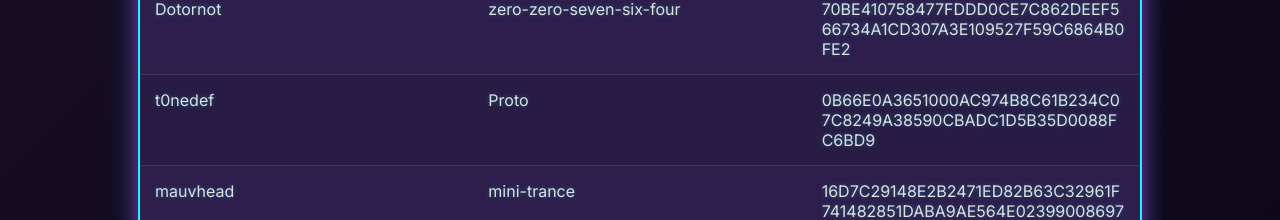
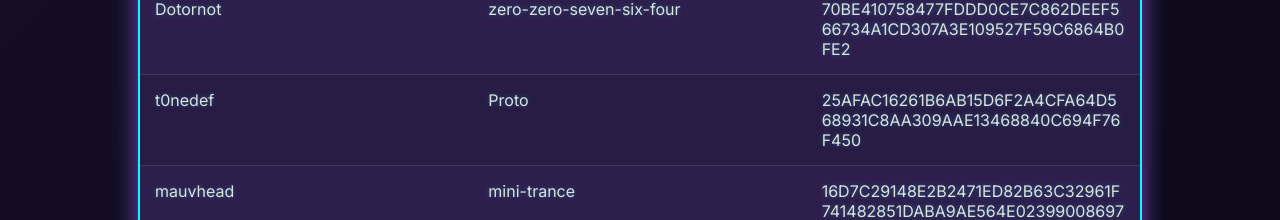
Before and after one commit to thesubnetmusicproject/TheSubnet, a plain HTML site: page index.html in a window 1280 px wide. Shown: the part 798-1018 px from the top of the page. Drawn offline with Linux system fonts and the light colour scheme.

Commit message:
Update index.html

```diff
--- a/index.html
+++ b/index.html
@@ -250,7 +250,7 @@
                 <tr>
                     <td>t0nedef</td>
                     <td>Proto</td>
-                    <td onclick="copyToClipboard(this)">0B66E0A3651000AC974B8C61B234C07C8249A38590CBADC1D5B35D0088FC6BD9</td>
+                    <td onclick="copyToClipboard(this)">25AFAC16261B6AB15D6F2A4CFA64D568931C8AA309AAE13468840C694F76F450</td>
                 </tr>
                 <tr>
                     <td>mauvhead</td>
```
